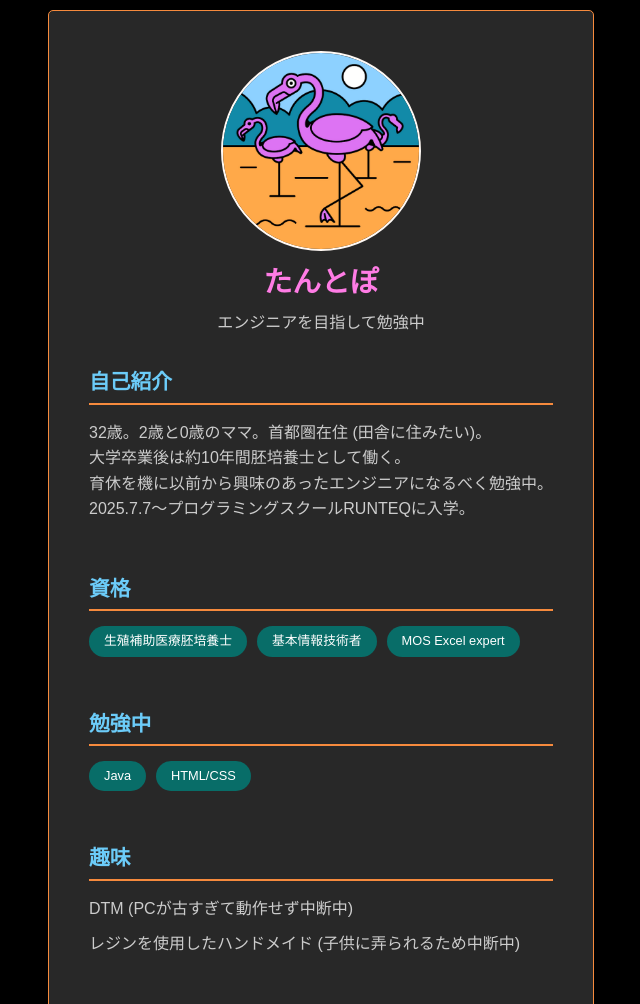
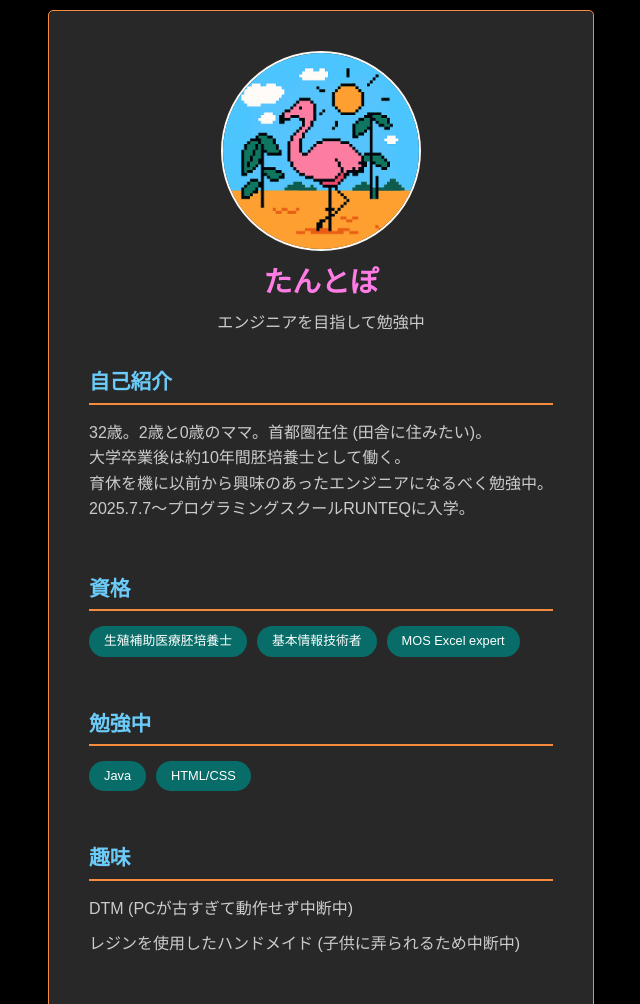
Before and after one commit to tantp-1111/profile, a plain HTML site: page index.html in a window 1280 px wide. Shown: the top 1004 px of the page, without its empty margins (319-959 px from the left). Drawn offline with Linux system fonts and the light colour scheme.

Commit message:
Update index.html

```diff
--- a/index.html
+++ b/index.html
@@ -3,14 +3,14 @@
 <head>
     <meta charset="UTF-8">
     <meta name="viewport" content="width=device-width, initial-scale=1.0">
-    <link rel="icon" type="image/png" href="flamingo.png">
+    <link rel="icon" type="image/png" href="flamingo2.png">
     <title>たんとぽのプロフィール</title>
     <link rel="stylesheet" href="style.css">
 </head>
 <body>
     <div class="profile-container">
         <div class="profile-image">
-            <img src="flamingo.png" alt="プロフィール画像">
+            <img src="flamingo2.png" alt="プロフィール画像">
         </div>
 
         <h1>たんとぽ</h1>
```
